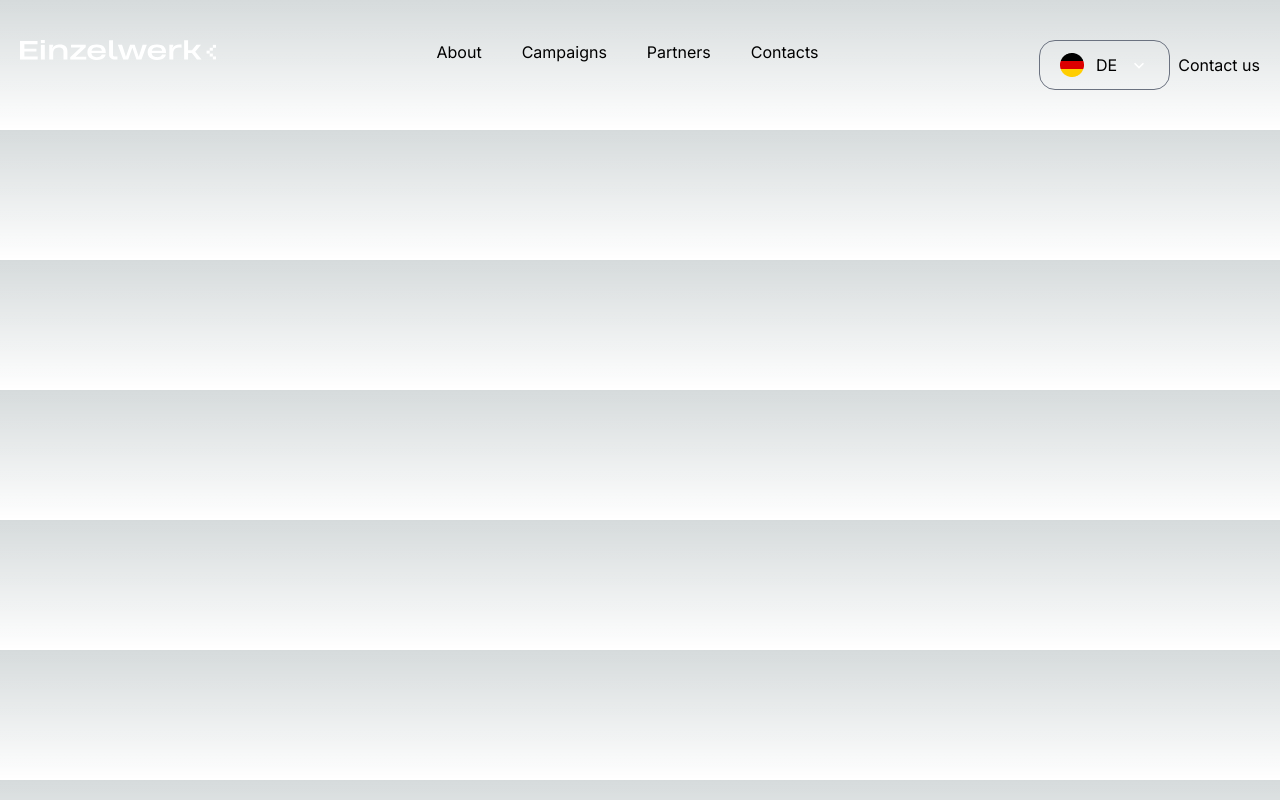
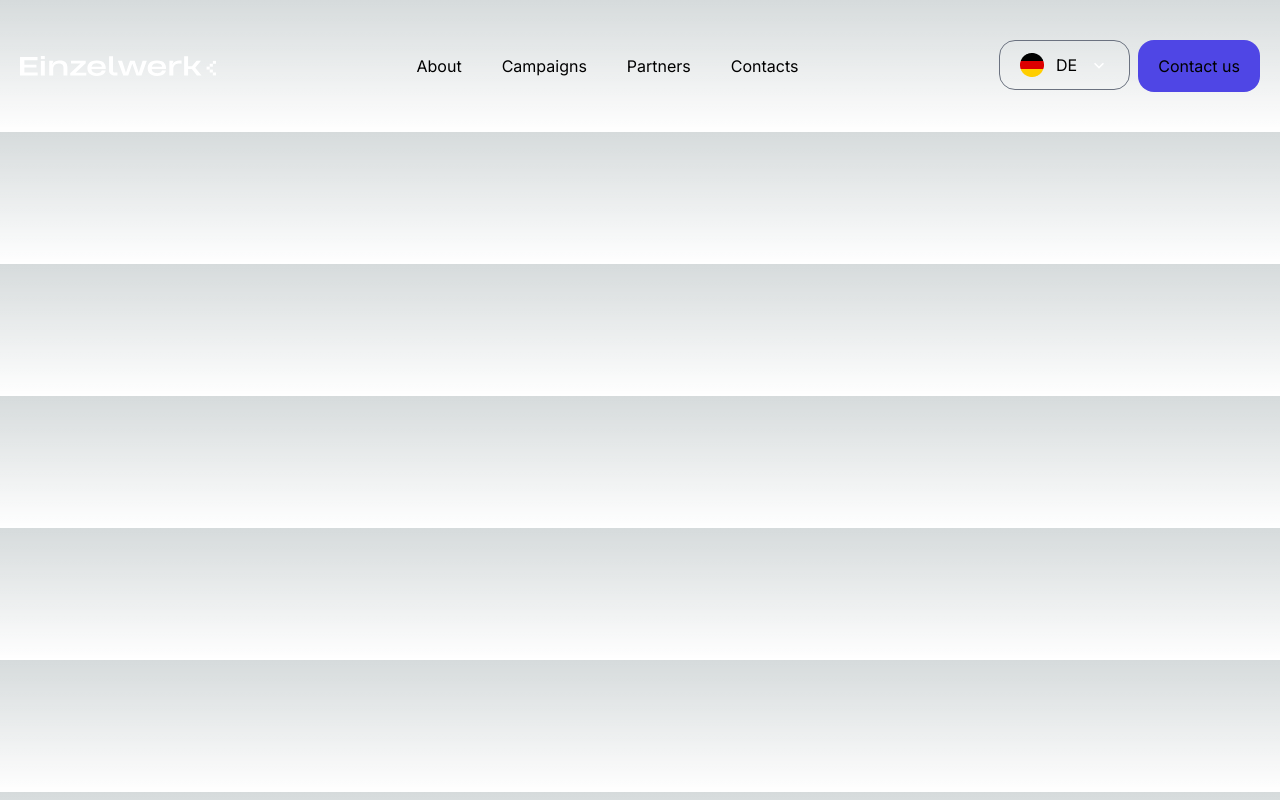
Before and after one commit to NursultanFront/einzelwerk-test, a Next.js app: page / in a window 1280 px wide. Built offline with nearby package versions, Linux system fonts and the light colour scheme.

Commit message:
feat: customize buttons

```diff
--- a/src/components/Header/Header.tsx
+++ b/src/components/Header/Header.tsx
@@ -25,7 +25,7 @@ const Header = () => {
   ];
   return (
     <header>
-      <div className="flex justify-between py-10">
+      <div className="flex justify-between items-center py-10">
         <Link href="/">
           <Logo />
         </Link>
@@ -40,7 +40,7 @@ const Header = () => {
         </nav>
         <div className="flex gap-2">
           <LangChoice />
-          <Button>Contact us</Button>
+          <Button className="py-3.5 px-5 rounded-2xl">Contact us</Button>
         </div>
       </div>
     </header>
--- a/src/components/langChoice/LangChoice.tsx
+++ b/src/components/langChoice/LangChoice.tsx
@@ -48,6 +48,7 @@ const LangChoice = () => {
   return (
     <div className="relative ">
       <Button
+        variant="transparent"
         className="flex gap-3 items-center py-3 px-5 border border-gray-500 rounded-2xl"
         onClick={() => {
           setLangChoose(!langChoose);
--- a/src/components/ui/Buttons/Button.tsx
+++ b/src/components/ui/Buttons/Button.tsx
@@ -1,19 +1,25 @@
 import cn from "clsx";
 import { ButtonHTMLAttributes, FC } from "react";
 
-interface ButtonProps extends ButtonHTMLAttributes<HTMLButtonElement> {
+type ButtonVariant = "primary" | "secondary" | "transparent";
+
+interface IButtonProps extends ButtonHTMLAttributes<HTMLButtonElement> {
   className?: string;
+  variant?: ButtonVariant;
 }
 
-export const Button: FC<ButtonProps> = (props) => {
-  const { className, children, onClick, ...otherProps } = props;
+export const Button: FC<IButtonProps> = (props) => {
+  const { className, variant = "primary", children, ...otherProps } = props;
 
   return (
     <button
       type="button"
-      className={cn(className)}
+      className={cn(className, {
+        "bg-blue-600 hover:bg-blue-500": variant === "primary",
+        "bg-white hover:bg-gray-400": variant === "secondary",
+        "bg-transparent": variant === "transparent",
+      })}
       {...otherProps}
-      onClick={onClick}
     >
       {children}
     </button>
```
